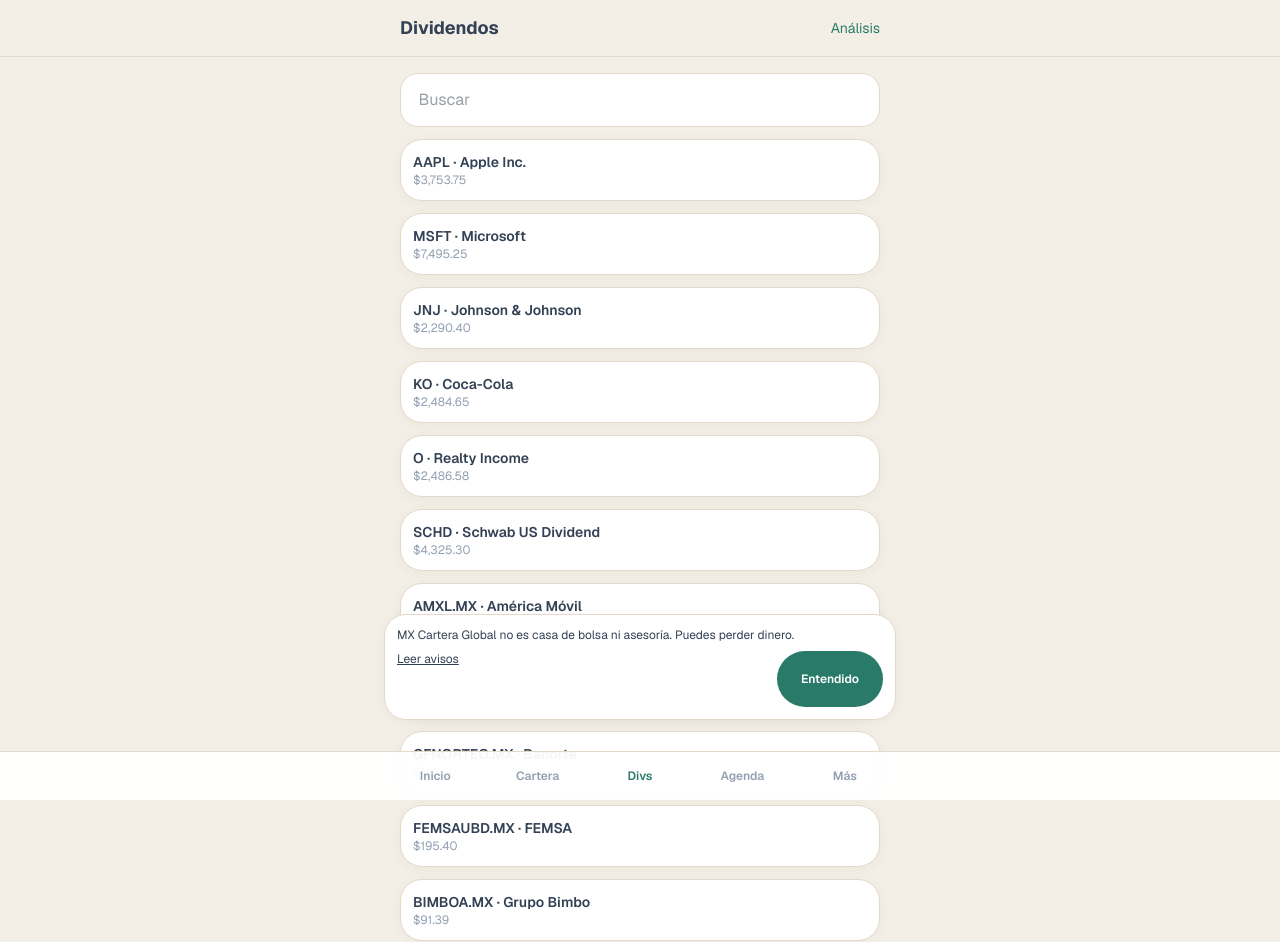
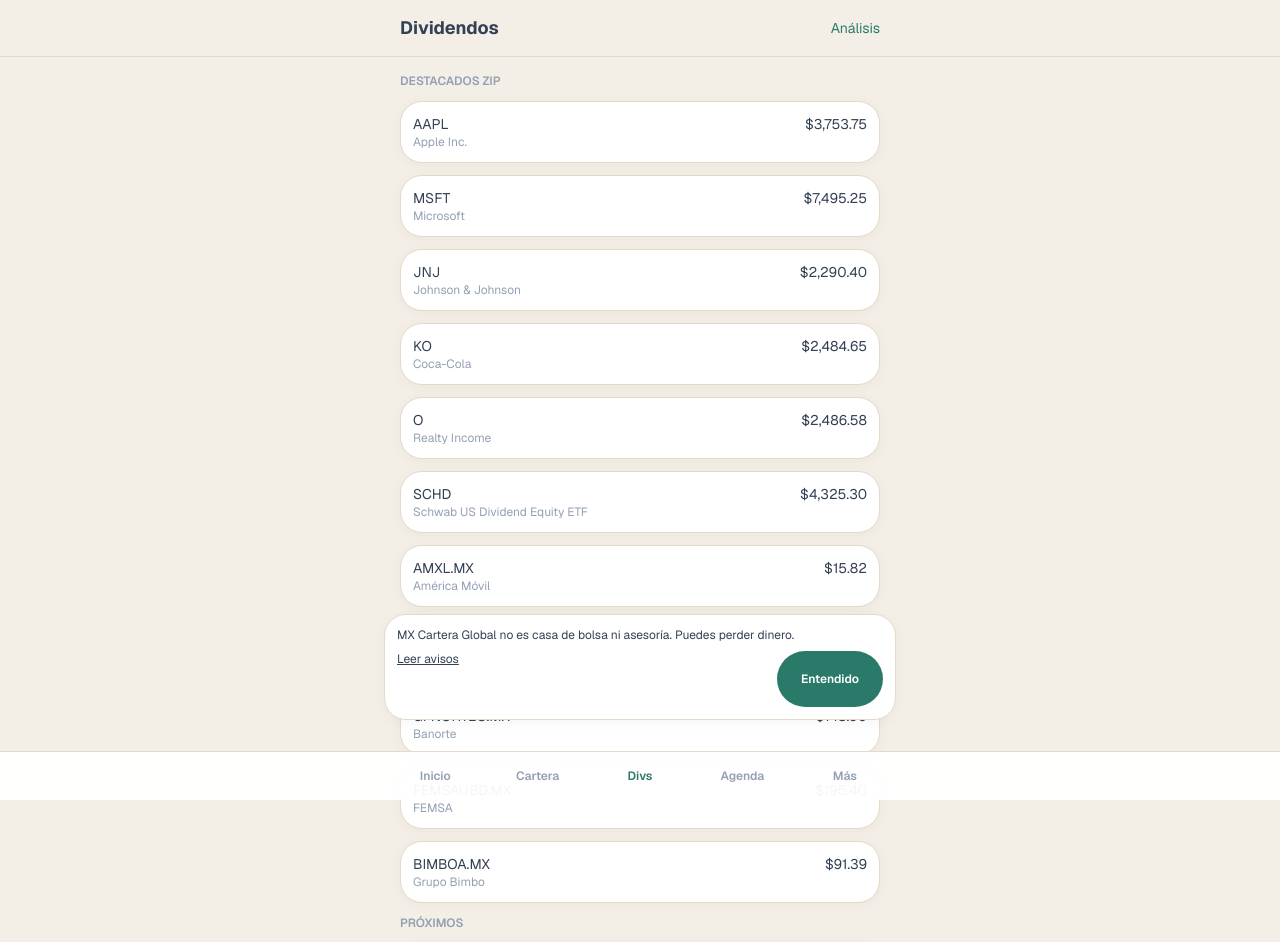
Before and after one commit to muecojulio/mxcarteraglobal, a Next.js app in the folder marketpulse/: page /dividends in a window 1280 px wide. Shown: the top 942 px of the page. Built offline with nearby package versions, Linux system fonts and the light colour scheme; no server answers.

Commit message:
Single commit: ZIP vercel.json, featured dividends list, sic barrels

```diff
--- a/marketpulse/src/app/dividends/page.tsx
+++ b/marketpulse/src/app/dividends/page.tsx
@@ -1,31 +1,24 @@
 "use client";
-import { useMemo, useState } from "react";
 import Link from "next/link";
-import { useQuotes, useDividends } from "@/lib/market-data/client";
+import { useQuotes } from "@/lib/market-data/client";
 import { useUsdMxn, toMxn, formatMxn } from "@/lib/fx";
+import { upcomingDividends } from "@/lib/dividends-data";
 const FEATURED = [
-  { symbol: "AAPL", name: "Apple Inc." }, { symbol: "MSFT", name: "Microsoft" }, { symbol: "JNJ", name: "Johnson & Johnson" },
-  { symbol: "KO", name: "Coca-Cola" }, { symbol: "O", name: "Realty Income" }, { symbol: "SCHD", name: "Schwab US Dividend" },
-  { symbol: "AMXL.MX", name: "América Móvil" }, { symbol: "WALMEX.MX", name: "Walmart México" }, { symbol: "GFNORTEO.MX", name: "Banorte" },
-  { symbol: "FEMSAUBD.MX", name: "FEMSA" }, { symbol: "BIMBOA.MX", name: "Grupo Bimbo" },
+  { symbol: "AAPL", name: "Apple Inc." },
+  { symbol: "MSFT", name: "Microsoft" },
+  { symbol: "JNJ", name: "Johnson & Johnson" },
+  { symbol: "KO", name: "Coca-Cola" },
+  { symbol: "O", name: "Realty Income" },
+  { symbol: "SCHD", name: "Schwab US Dividend Equity ETF" },
+  { symbol: "AMXL.MX", name: "América Móvil" },
+  { symbol: "WALMEX.MX", name: "Walmart México" },
+  { symbol: "GFNORTEO.MX", name: "Banorte" },
+  { symbol: "FEMSAUBD.MX", name: "FEMSA" },
+  { symbol: "BIMBOA.MX", name: "Grupo Bimbo" },
 ];
-function formatDate(iso: string) { try { return new Date(iso + "T12:00:00").toLocaleDateString("es-MX", { day: "numeric", month: "short" }); } catch { return iso; } }
-function FeaturedRow({ symbol, name }: { symbol: string; name: string }) {
-  const { data: q } = useQuotes([symbol], 60_000);
-  const { data: d } = useDividends(symbol);
+export default function DividendsPage() {
+  const { data } = useQuotes(FEATURED.map((f) => f.symbol), 60_000);
   const { fx } = useUsdMxn();
-  const quote = q?.quotes[0];
-  const last = d?.dividends?.[0];
-  return (
-    <Link href={`/asset/${encodeURIComponent(symbol)}`} className="block bg-card border border-border rounded-xl p-3">
-      <p className="font-semibold text-sm">{symbol} · {name}</p>
-      <p className="text-xs text-muted">{quote ? formatMxn(toMxn(quote.price, quote.currency, fx?.usdMxn ?? null)) : "—"} {last ? `· último ${last.amount} ${last.currency} (${formatDate(last.date)})` : ""}</p>
-    </Link>
-  );
-}
-export default function DividendsPage() {
-  const [q, setQ] = useState("");
-  const list = useMemo(() => FEATURED.filter((f) => !q || f.symbol.includes(q.toUpperCase()) || f.name.toUpperCase().includes(q.toUpperCase())), [q]);
   return (
     <div className="flex flex-col min-h-full">
       <header className="sticky top-0 z-40 bg-background/95 border-b border-border safe-top">
@@ -35,8 +28,20 @@
         </div>
       </header>
       <main className="flex-1 max-w-lg mx-auto w-full px-4 py-4 space-y-3">
-        <input className="ui-input" placeholder="Buscar" value={q} onChange={(e) => setQ(e.target.value)} />
-        {list.map((f) => <FeaturedRow key={f.symbol} symbol={f.symbol} name={f.name} />)}
+        <h2 className="text-xs font-semibold text-muted uppercase">Destacados ZIP</h2>
+        {FEATURED.map((f) => {
+          const q = data?.quotes.find((x) => x.symbol.toUpperCase() === f.symbol.toUpperCase());
+          return (
+            <Link key={f.symbol} href={`/asset/${encodeURIComponent(f.symbol)}`} className="flex justify-between bg-card border border-border rounded-xl p-3 text-sm">
+              <span>{f.symbol}<span className="block text-xs text-muted">{f.name}</span></span>
+              <span>{q ? formatMxn(toMxn(q.price, q.currency, fx?.usdMxn ?? null)) : "—"}</span>
+            </Link>
+          );
+        })}
+        <h2 className="text-xs font-semibold text-muted uppercase">Próximos</h2>
+        {upcomingDividends.map((e) => (
+          <p key={e.symbol} className="text-xs bg-card border border-border rounded-xl p-3">{e.symbol} · ex {e.exDate} · {e.amount} {e.currency}</p>
+        ))}
       </main>
     </div>
   );
--- a/marketpulse/src/lib/sic-etfs.ts
+++ b/marketpulse/src/lib/sic-etfs.ts
@@ -1,4 +1,6 @@
-import type { SicItem } from "./sic-types";
-import { SIC_ETFSA } from "./sic-etfs-a";
-import { SIC_ETFSB } from "./sic-etfs-b";
-export const SIC_ETFS: SicItem[] = [...SIC_ETFSA, ...SIC_ETFSB];
+export type { SicItem } from "./sic-types";
+export { SIC_ETFS_A as SIC_ETFS_US } from "./sic-etfs-a";
+export { SIC_ETFS_B as SIC_ETFS_INTL } from "./sic-etfs-b";
+import { SIC_ETFS_A } from "./sic-etfs-a";
+import { SIC_ETFS_B } from "./sic-etfs-b";
+export const SIC_ETFS = [...SIC_ETFS_A, ...SIC_ETFS_B];
--- a/marketpulse/src/lib/sic-ucits.ts
+++ b/marketpulse/src/lib/sic-ucits.ts
@@ -1,4 +1,6 @@
-import type { SicItem } from "./sic-types";
-import { SIC_UCITSA } from "./sic-ucits-a";
-import { SIC_UCITSB } from "./sic-ucits-b";
-export const SIC_UCITS: SicItem[] = [...SIC_UCITSA, ...SIC_UCITSB];
+export type { SicItem } from "./sic-types";
+export { SIC_UCITS_A } from "./sic-ucits-a";
+export { SIC_UCITS_B } from "./sic-ucits-b";
+import { SIC_UCITS_A } from "./sic-ucits-a";
+import { SIC_UCITS_B } from "./sic-ucits-b";
+export const SIC_UCITS = [...SIC_UCITS_A, ...SIC_UCITS_B];
```
